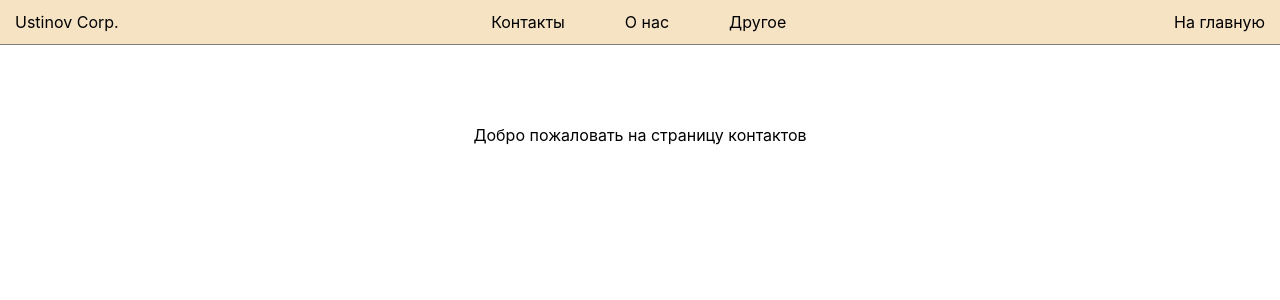
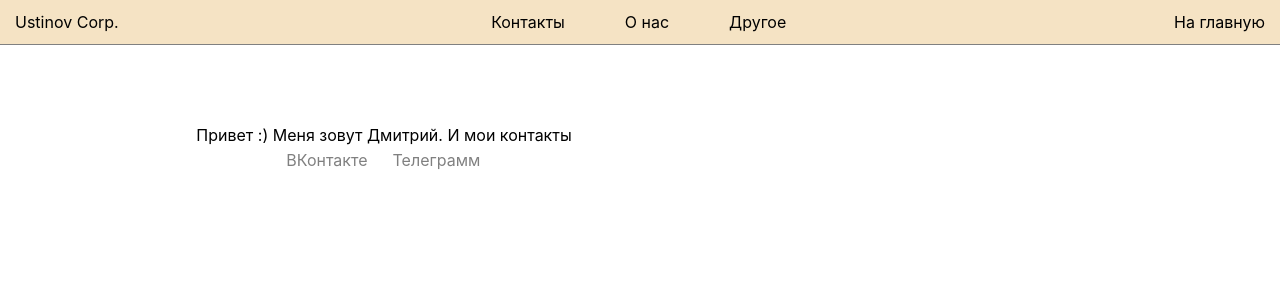
Before and after one commit to BossNumber1/allvis, a Next.js app in the folder app/: page /contacts in a window 1280 px wide. Shown: the top 300 px of the page. Built offline with nearby package versions, Linux system fonts and the light colour scheme.

Commit message:
Added contacts

```diff
--- a/app/pages/contacts/index.js
+++ b/app/pages/contacts/index.js
@@ -1,9 +1,20 @@
 import { MainLayout } from "../../components/MainLayout";
+import contacts from "../../styles/contacts.module.css";
 
 export default function Contacts() {
     return (
         <MainLayout title="Наши контакты">
-            Добро пожаловать на страницу контактов
+            <div className={contacts.bodyPage}>
+                <div>Привет :) Меня зовут Дмитрий. И мои контакты</div>
+                <div style={{ display: "flex" }}>
+                    <div style={{ margin: "0px 25px 0px 90px" }}>
+                        <a href="https://vk.com/moyustimov">ВКонтакте</a>
+                    </div>
+                    <div>
+                        <a href="https://t.me/moyustimov">Телеграмм</a>
+                    </div>
+                </div>
+            </div>
         </MainLayout>
     );
 }
--- /dev/null
+++ b/app/styles/contacts.module.css
@@ -0,0 +1,14 @@
+.bodyPage {
+    margin-left: 10%;
+    margin-right: 50%;
+}
+
+.bodyPage div {
+    margin-bottom: 5px;
+}
+
+.bodyPage a {
+    /* color: inherit; */
+    color: gray;
+    /* text-decoration: underline; */
+}
```
